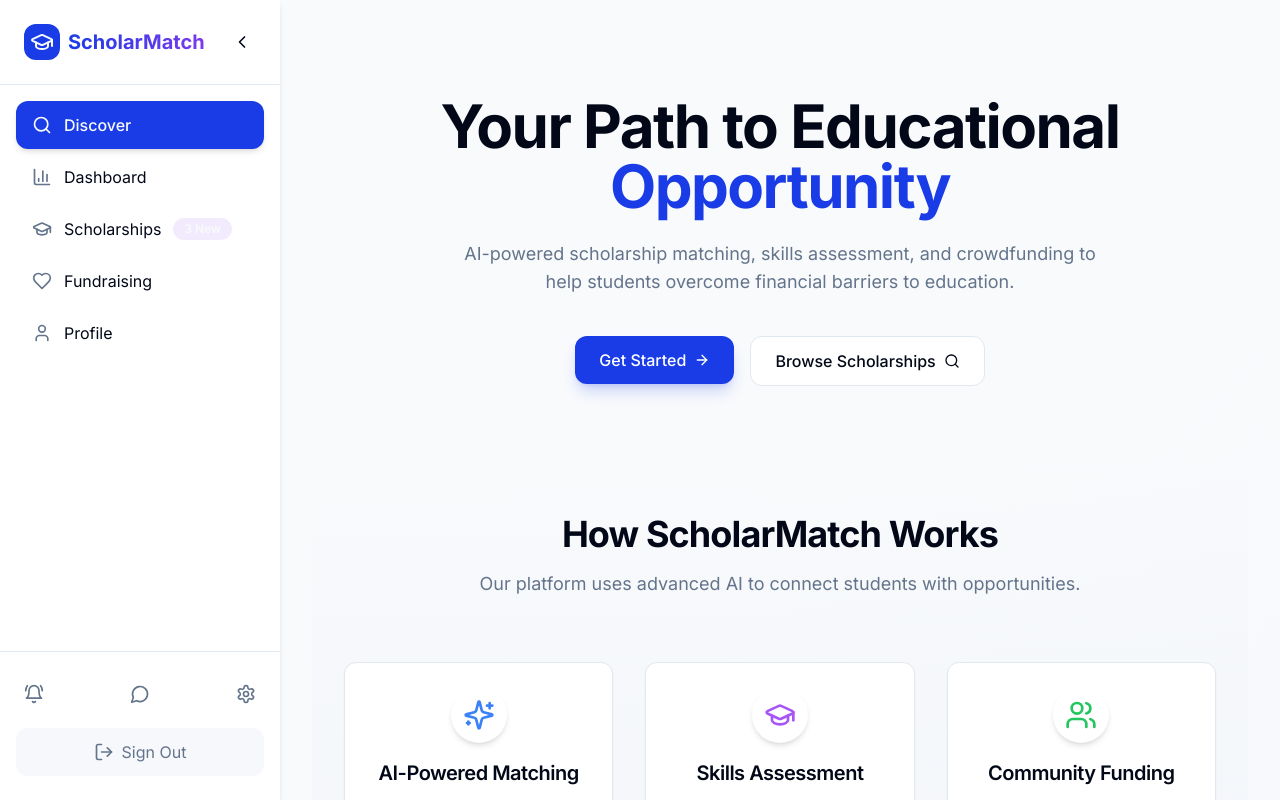
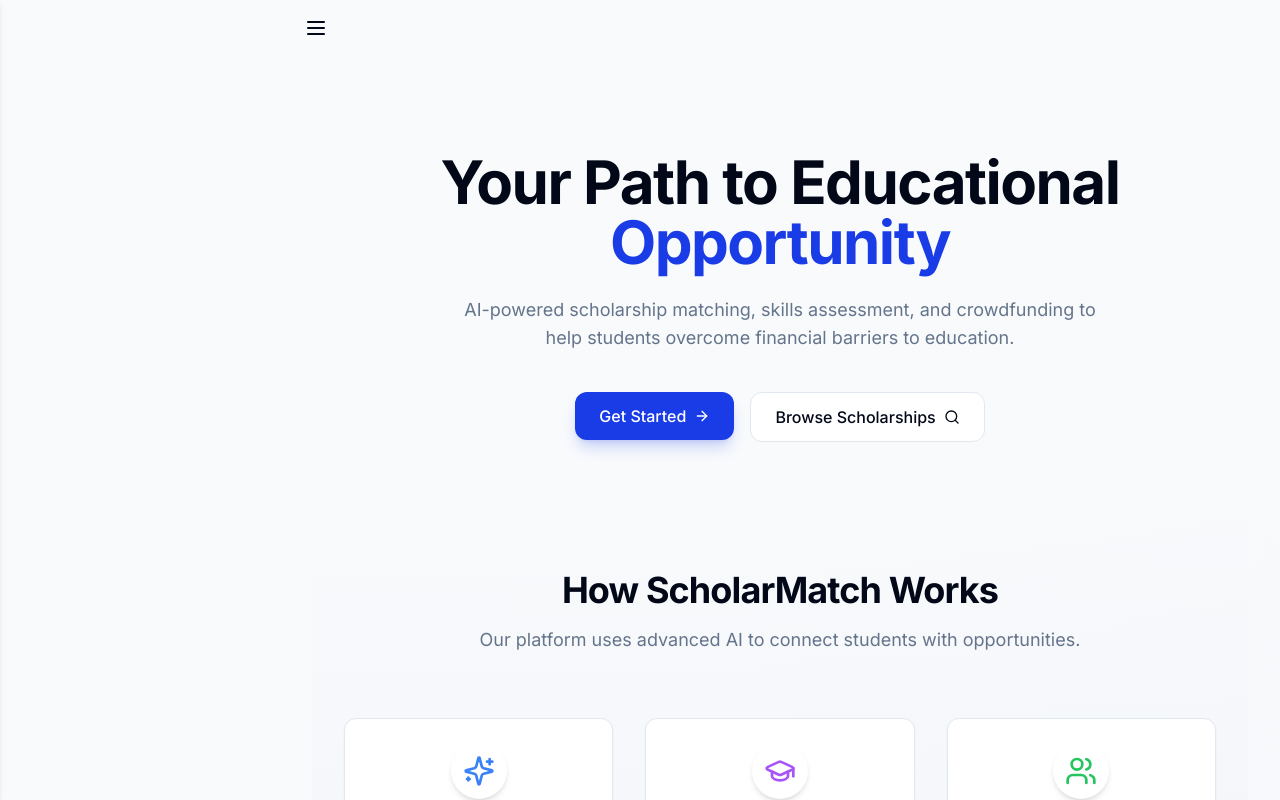
Before and after one commit to ryhan5/learnwell-fundwise-track, a React (Vite) app: page / in a window 1280 px wide. Both pictures are taken after a click on the button 242 px from the left and 42 px from the top of the page. Shown: the top 800 px of the page. Built offline with nearby package versions, Linux system fonts and the light colour scheme.

Commit message:
Add close sidebar option for desktop
Allow closing the sidebar in desktop view.

```diff
--- a/src/components/layouts/MainLayout.tsx
+++ b/src/components/layouts/MainLayout.tsx
@@ -21,6 +21,7 @@ import { Drawer, DrawerContent, DrawerTrigger } from "@/components/ui/drawer";
 
 const MainLayout = ({ children }: { children: React.ReactNode }) => {
   const [isOpen, setIsOpen] = React.useState(false);
+  const [isDesktopSidebarVisible, setIsDesktopSidebarVisible] = React.useState(true);
   const location = useLocation();
 
   const navItems = [
@@ -45,10 +46,12 @@ const MainLayout = ({ children }: { children: React.ReactNode }) => {
       <motion.aside
         className={`fixed lg:sticky top-0 h-screen w-[280px] bg-card z-50 shadow-lg lg:shadow-md flex flex-col transform transition-transform duration-300 ease-in-out ${
           isOpen ? "translate-x-0" : "-translate-x-full lg:translate-x-0"
-        }`}
+        } ${!isDesktopSidebarVisible ? "lg:translate-x-[-100%]" : ""}`}
         initial={{ x: "-100%" }}
         animate={{
-          x: window.innerWidth >= 1024 ? 0 : (isOpen ? 0 : "-100%")
+          x: window.innerWidth >= 1024
+              ? (isDesktopSidebarVisible ? 0 : "-100%")
+              : (isOpen ? 0 : "-100%")
         }}
         transition={{ duration: 0.3, ease: "easeInOut" }}
       >
@@ -72,10 +75,10 @@ const MainLayout = ({ children }: { children: React.ReactNode }) => {
           {/* Sidebar Toggle Button - Desktop */}
           <button
             className="hidden lg:flex p-1 rounded-full hover:bg-secondary"
-            onClick={() => setIsOpen(prev => !prev)}
+            onClick={() => setIsDesktopSidebarVisible(prev => !prev)}
             aria-label="Toggle Sidebar"
           >
-            <ChevronLeft className={`w-5 h-5 transition-transform duration-300 ${isOpen ? '' : 'rotate-180'}`} />
+            <ChevronLeft className={`w-5 h-5 transition-transform duration-300 ${isDesktopSidebarVisible ? '' : 'rotate-180'}`} />
           </button>
         </div>
 
@@ -145,6 +148,19 @@ const MainLayout = ({ children }: { children: React.ReactNode }) => {
           </div>
         </div>
 
+        {/* Desktop header with toggle button when sidebar is closed */}
+        {!isDesktopSidebarVisible && (
+          <div className="hidden lg:flex sticky top-0 z-30 py-2 px-4">
+            <button
+              onClick={() => setIsDesktopSidebarVisible(true)}
+              className="p-2 rounded-lg hover:bg-secondary transition-colors"
+              aria-label="Open Sidebar"
+            >
+              <Menu className="w-6 h-6" />
+            </button>
+          </div>
+        )}
+
         <div className="p-4 sm:p-6 md:p-8 animate-in">
           {children}
         </div>
```
